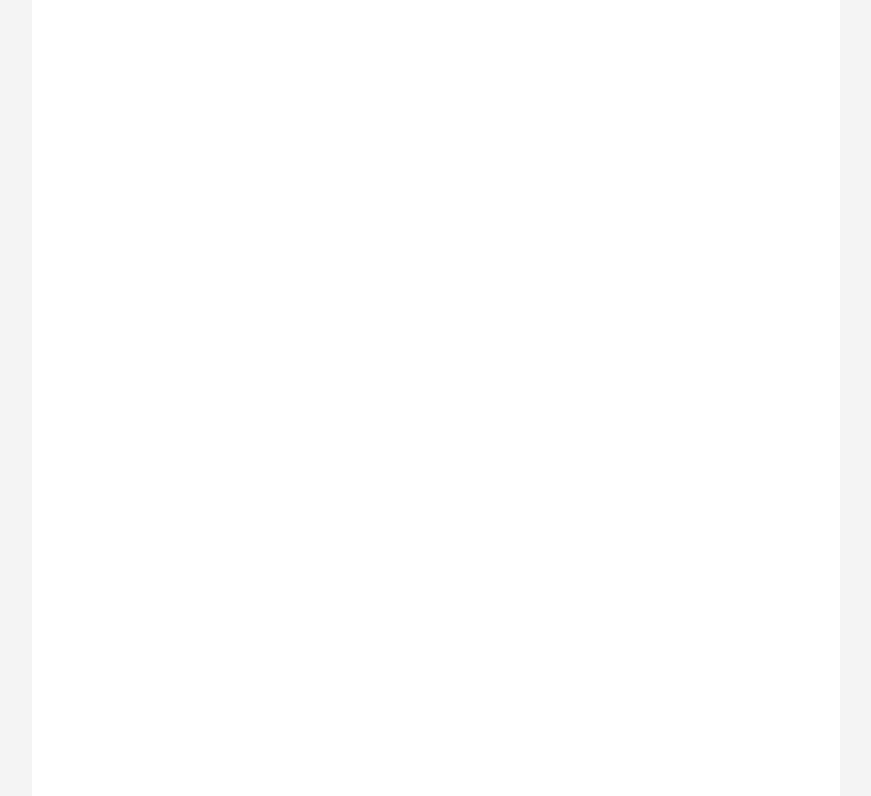
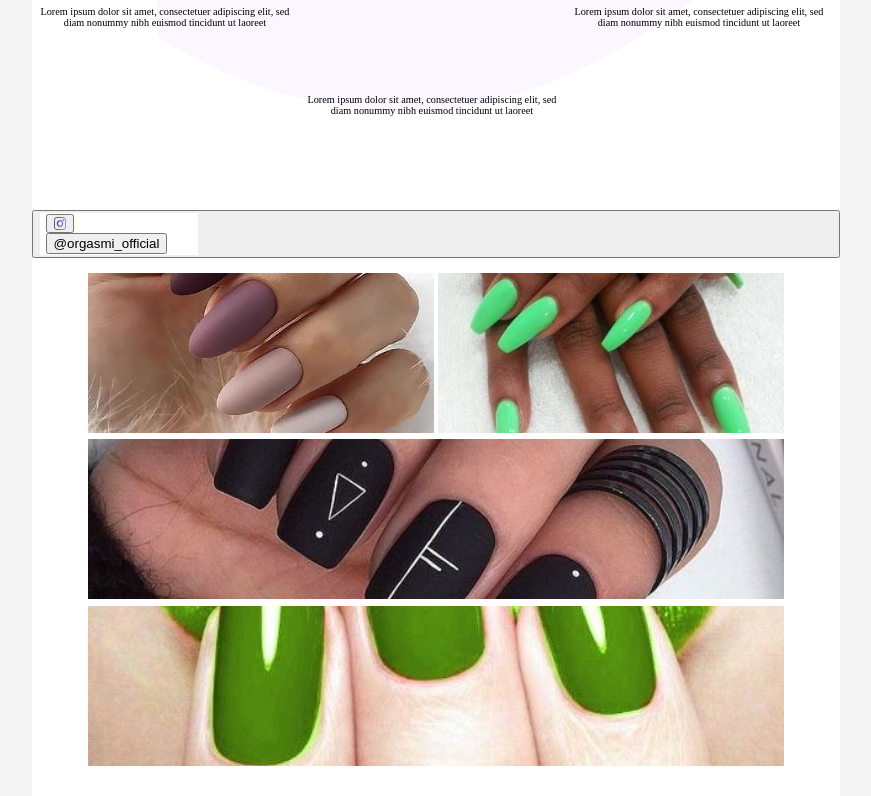
Before and after one commit to SagredoIsmael/NailShop, a React (Create React App) app in the folder frontend/: page /home in a window 1280 px wide. Shown: the part 2244-3040 px from the top of the page, without its empty margins (204-1075 px from the left). Built offline with nearby package versions, Linux system fonts and the light colour scheme; a web font is replaced by a local one.

Commit message:
continue instaView responsive

```diff
--- a/frontend/src/js/components/ourServicesComponents/ourServicesView.js
+++ b/frontend/src/js/components/ourServicesComponents/ourServicesView.js
@@ -15,7 +15,7 @@ const Wrapper = styled.div`
   display: grid;
   grid-row:3;
   grid-template-columns: 100%;
-  grid-template-rows: 8% 12% 20% 8% 12% 30%;
+  grid-template-rows: 10% 14% 22% 10% 14% 30%;
 `
 
 const Title1 = styled.h1`
@@ -226,61 +226,7 @@ const OurServicesView = ({openInstagramLink}) => (
         Lorem ipsum dolor sit amet, consectetuer adipiscing elit, sed diam nonummy nibh euismod tincidunt ut laoreet
       </SubTextSection3Wrapper>
     </BackgroundWrapper>
-
   </Wrapper>
 )
 
-
-/*const OurServicesView = ({openInstagramLink}) => (
-  <Wrapper>
-    <Title>
-      QUÉ OFRECEMOS
-    </Title>
-    <TextContain>
-      Te hacemos unas uñikis perfectas, muy perfiladas y si no estás contento/a te devolvemos todo el dinero + 230€ en concepto de insatisfacción.Lorem ipsum dolor sit amet, consectetuer adipiscing elit, sed diam nonummy nibh euismod tincidunt ut laoreet dolore magna aliquam erat volutpat. Ut wisi enim ad minim veniam, quis nostrud exerci tation ullamcorper susci
-    </TextContain>
-    <SubWrapper>
-      <img  src={manicuraImage} alt="manicuraImage" />
-      <img style={{width: '10rem', height: '10rem', margin:'auto'}} src={peinadosImage} alt="peinadosImage" />
-      <img style={{width: '10rem', height: '10rem', margin:'auto'}} src={coloracionImage} alt="coloracionImage" />
-      <img style={{width: '10rem', height: '10rem', margin:'auto'}} src={depilacionImage} alt="depilacionImage" />
-    </SubWrapper>
-    <Title>
-      CÓMO
-    </Title>
-    <TextContain>
-      Lorem ipsum dolor sit amet, consectetuer adipiscing elit, sed diam nonummy nibh euismod tincidunt ut laoreet dolore magna aliquam erat volutpat. Ut wisi enim ad minim veniam, quis nostrud exerci tation ullamcorper susci
-    </TextContain>
-    <BackgroundWrapper>
-      <div style={{ margin:'auto', marginTop:'10rem', flexDirection: 'row', width:'20%'}}>
-        <img style={{width: '7rem', height: '7rem', marginLeft:'3rem'}} src={n1Image} alt="n1Image" />
-        <Title>
-          SELECCIONA TU SERVICIO
-        </Title>
-        <TextContainWithoutMargins>
-          Lorem ipsum dolor sit amet, consectetuer adipiscing elit, sed diam nonummy nibh euismod tincidunt ut laoreet
-        </TextContainWithoutMargins>
-      </div>
-      <div style={{ margin:'auto', marginTop:'15rem', flexDirection: 'row', width:'20%'}}>
-        <img style={{width: '7rem', height: '7rem', marginLeft:'3rem'}} src={n2Image} alt="n2Image" />
-        <Title>
-          DINOS CUÁNDO Y DÓNDE
-        </Title>
-        <TextContainWithoutMargins>
-          Lorem ipsum dolor sit amet, consectetuer adipiscing elit, sed diam nonummy nibh euismod tincidunt ut laoreet
-        </TextContainWithoutMargins>
-      </div>
-      <div style={{ margin:'auto', marginTop:'10rem', flexDirection: 'row', width:'20%'}}>
-        <img style={{width: '7rem', height: '7rem', marginLeft:'3rem'}} src={n3Image} alt="n3Image" />
-        <Title>
-          PAGA Y PUNTÚANOS
-        </Title>
-        <TextContainWithoutMargins>
-          Lorem ipsum dolor sit amet, consectetuer adipiscing elit, sed diam nonummy nibh euismod tincidunt ut laoreet
-        </TextContainWithoutMargins>
-      </div>
-    </BackgroundWrapper>
-  </Wrapper>
-)*/
-
 export default OurServicesView
--- a/frontend/src/js/components/socialNetworksComponents/instaView.js
+++ b/frontend/src/js/components/socialNetworksComponents/instaView.js
@@ -9,9 +9,33 @@ import image2 from '../../../img/instaView/05e5070122a287bca0db9e4e94f41ff0.jpg'
 import image4 from '../../../img/instaView/a6b909034352a290336713cf45ed52ff.jpg'
 import image5 from '../../../img/instaView/da7cebbc4185d2395c7b3e3c6f3d1d6c.jpg'
 
-const SubWrapper = styled.section`
-  display: flex;
-  padding:1rem;
+const Wrapper = styled.div`
+  display: grid;
+  grid-row:4;
+  grid-template-rows: 10% 10% 70% 10%;
+  align-items: center;
+`
+
+const ButtonWrapper = styled.button`
+  display: grid;
+  grid-row: 2;
+  grid-template-columns: 20% 80%;
+`
+
+const LogoWrapper = styled.button`
+  display: grid;
+  grid-column: 1;
+`
+
+const TextWrapper = styled.button`
+  display: grid;
+  grid-column: 2;
+`
+
+const GridWrapper = styled.div`
+  display: grid;
+  grid-row: 3;
+  align-self:start;
 `
 
 const Title = styled.h1`
@@ -49,6 +73,24 @@ const tileData = [
 ]
 
 const InstaView = ({openInstagramLink}) => (
+  <Wrapper>
+    <ButtonWrapper>
+      <button style={{cursor: "pointer", border:"none", outline:"none", backgroundColor: "white"}} onClick={(e) => openInstagramLink()}>
+          <LogoWrapper>
+            <img style={{width: '1vw'}} src={instaLogo} alt="instaLogo" />
+          </LogoWrapper>
+          <TextWrapper>
+            @orgasmi_official
+          </TextWrapper>
+      </button>
+    </ButtonWrapper>
+    <GridWrapper>
+      <GridImages images={tileData}/>
+    </GridWrapper>
+  </Wrapper>
+)
+
+/*const InstaView = ({openInstagramLink}) => (
   <div style={{alignSelf:"center", display: "flex", alignItems:"center", flexDirection:"column", zIndex:3, marginTop:'-12rem'}}>
     <button style={{cursor: "pointer", border:"none", display: "flex", alignItems:"center", flexDirection:"column", outline:"none", backgroundColor: "white"}} onClick={(e) => openInstagramLink()}>
         <SubWrapper>
@@ -61,6 +103,6 @@ const InstaView = ({openInstagramLink}) => (
       <GridImages images={tileData}/>
       <SimpleButton text="¡SÍGUENOS!" style={{display:'flex', marginTop: '4rem'}} onClick={() => openInstagramLink()}/>
   </div>
-)
+)*/
 
 export default InstaView
--- a/frontend/src/js/screens/home.js
+++ b/frontend/src/js/screens/home.js
@@ -13,16 +13,7 @@ const Wrapper = styled.div`
   grid-template-columns: 18% 1fr 18%;
   grid-template-rows: 1fr;
   background: ${Colors.backgroundGrey};
-  height:490vh;
-`;
-
-const WrapperMobile = styled.div`
-  display: grid;
-  grid-template-columns: 18% 1fr 18%;
-  grid-template-rows: 1fr;
-  background: ${Colors.backgroundGrey};
-  height:140vh;
-
+  height: ${props => props.mobile ? "140vh" : "490vh"};
 `;
 
 const SubWrapper = styled.div`
@@ -30,7 +21,7 @@ const SubWrapper = styled.div`
   grid-column:2;
   background: white;
   grid-template-columns: 1fr;
-  grid-template-rows: 10% 20% 30% 20% 20%;
+  grid-template-rows: 10% 20% 30% 20% 5%;
 `;
 
 
@@ -45,17 +36,19 @@ export default class home extends React.Component {
               <HeaderView/>
               <SearchView/>
               <OurServicesView/>
+              <InstaView/>
             </SubWrapper>
           </Wrapper>
         </MediaQuery>
         <MediaQuery maxDeviceWidth={1224}>
-          <WrapperMobile>
+          <Wrapper mobile>
             <SubWrapper>
               <HeaderView/>
               <SearchView/>
               <OurServicesView/>
+              <InstaView/>
             </SubWrapper>
-          </WrapperMobile>
+          </Wrapper>
         </MediaQuery>
       </div>
     )
```
